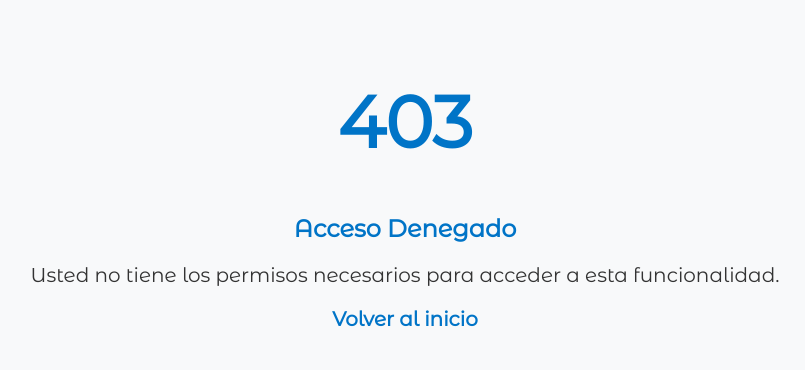
After one commit to AlanMC7650/AplicacionCertificados, a Flask app: template app/templates/Answers/no-found.html in a window 1280 px wide. The commit adds this page. Shown: the top 370 px of the page, without its empty margins (235-1040 px from the left). Run offline with Flask 3, Linux system fonts and the light colour scheme; the template is opened without the code that fills it, so the values that code supplies are empty.

Commit message:
feat(auth): login con control de roles y acceso total para desarrolladores
- Se implementó control de acceso basado en roles en funcionalidades relacionadas a usuarios (`rxls`, `qrscan`, etc.).
- Solo los usuarios con los roles correspondientes pueden ejecutar acciones protegidas.
- Para facilitar el desarrollo, se permite el acceso a todas las rutas a los usuarios con `rol_id=4` (`Desarrollador`).
- No todas las rutas están protegidas aún, para agilizar el trabajo durante el desarrollo.
- Se eliminó el archivo `insertar_usuarios.py` del repositorio y se añadió al `.gitignore`.
- Se agregaron y modificaron múltiples vistas y rutas para reflejar los cambios de autorización y control de acceso.

```diff
--- a/app/api/certificate/routes.py
+++ b/app/api/certificate/routes.py
@@ -16,10 +16,12 @@ from datetime import datetime
 import pandas as pd
 import os, shutil, zipfile
 from flask_login import login_user, logout_user, login_required, current_user
+from app.api.auth.utils import role_required
 
 
 @certificate_bp.route("/generar-certificados")
 @login_required
+@role_required(1, 4)
 def generar_certificados():
     folder = "temp_certificates"
     if os.path.exists(folder):
@@ -80,6 +82,7 @@ def generar_certificados():
 
 @certificate_bp.route("/enviar-certificado/<int:user_id>", methods=["GET", "POST"])
 @login_required
+@role_required(1, 4)
 def enviar_certificado(user_id):
     # Leer los datos del usuario
     with db.engine.connect() as conn:
@@ -147,6 +150,7 @@ def enviar_certificado(user_id):
 
 @certificate_bp.route("/enviar-certificados-todos", methods=["GET", "POST"])
 @login_required
+@role_required(1, 4)
 def enviar_certificados_todos():
     if request.method == "POST":
         asunto = request.form.get("asunto")
--- a/app/api/cursos/routes.py
+++ b/app/api/cursos/routes.py
@@ -2,6 +2,8 @@ from flask import Blueprint, request, jsonify, render_template
 from . import curso_bp
 from app.controllers import c_controller as crs
 from flask_login import login_user, logout_user, login_required, current_user
+from app.api.auth.utils import role_required
+
 
 @curso_bp.route("/", methods=["GET"])
 @login_required
--- a/app/api/eventos/routes.py
+++ b/app/api/eventos/routes.py
@@ -2,6 +2,7 @@ from flask import Blueprint, request, jsonify, render_template
 from . import evento_bp
 from app.controllers import e_controller as evt
 from flask_login import login_user, logout_user, login_required, current_user
+from app.api.auth.utils import role_required
 
 
 @evento_bp.route("/", methods=["GET"])
--- a/app/api/qrs/routes.py
+++ b/app/api/qrs/routes.py
@@ -5,6 +5,7 @@ from datetime import datetime
 from . import qrs_bp
 from app.controllers import u_controller as est  # Importa el controlador de estudiantes
 from flask_login import login_user, logout_user, login_required, current_user
+from app.api.auth.utils import role_required
 
 BASE_DIR = os.path.abspath(os.path.join(os.path.dirname(__file__), "../../static/qrs"))
 
--- a/app/api/qrscan/routes.py
+++ b/app/api/qrscan/routes.py
@@ -1,9 +1,11 @@
 from flask import render_template
 from . import qrscan_bp
 from flask_login import login_user, logout_user, login_required, current_user
+from app.api.auth.utils import role_required
 
 
 @qrscan_bp.route("/scanning")
 @login_required
+@role_required(2, 4)
 def scanning():
     return render_template("qrscan/scan.html")
--- a/app/api/rxls/routes.py
+++ b/app/api/rxls/routes.py
@@ -7,6 +7,7 @@ from app import db
 from app.models.user import Usuario
 from flask_login import login_required
 from .controller import crear_estudiantes_bulk
+from app.api.auth.utils import role_required
 
 ALLOWED_EXTENSIONS = {"xlsx", "xls", "csv"}
 
@@ -17,6 +18,7 @@ def allowed_file(filename):
 
 @rxls_bp.route("/", methods=["GET", "POST"])
 @login_required
+@role_required(1, 4)
 def index():
     tabla_html = None
 
--- a/app/api/usuarios/routes.py
+++ b/app/api/usuarios/routes.py
@@ -2,6 +2,8 @@ from flask import Blueprint, request, jsonify, render_template
 from . import usuario_bp
 from app.controllers import u_controller as est
 from flask_login import login_user, logout_user, login_required, current_user
+from app.api.auth.utils import role_required
+
 
 @usuario_bp.route("/estudiantes", methods=["GET"])
 @login_required
--- /dev/null
+++ b/app/templates/Answers/no-found.html
@@ -0,0 +1,58 @@
+<!DOCTYPE html>
+<html lang="es">
+<head>
+    <meta charset="UTF-8">
+    <meta name="viewport" content="width=device-width, initial-scale=1.0">
+    <title>403 - Acceso Denegado</title>
+    <link href="https://fonts.googleapis.com/css2?family=Montserrat+Alternates&display=swap" rel="stylesheet">
+    <style>
+        body {
+            font-family: 'Montserrat Alternates', sans-serif;
+            padding: 20px;
+            background-color: #f8f9fa;
+            text-align: center;
+        }
+
+        .curso-contenido {
+            max-width: 900px;
+            margin: auto;
+        }
+
+        h1 {
+            color: #0074c7;
+            font-size: 72px;
+            margin-top: 50px;
+        }
+
+        h2 {
+            color: #0074c7;
+            margin-top: 30px;
+            font-family: 'Montserrat Alternates', sans-serif;
+        }
+
+        p {
+            font-size: 20px;
+            margin: 20px 0;
+            color: #333;
+        }
+
+        a {
+            color: #0074c7;
+            text-decoration: none;
+            font-weight: bold;
+        }
+
+        a:hover {
+            text-decoration: underline;
+        }
+    </style>
+</head>
+<body>
+    <div class="curso-contenido">
+        <h1>403</h1>
+        <h2>Acceso Denegado</h2>
+        <p>Usted no tiene los permisos necesarios para acceder a esta funcionalidad.</p>
+        <p><a href="{{ url_for('auth.dashboard') }}">Volver al inicio</a></p>
+    </div>
+</body>
+</html>
--- a/app/templates/Expositor/expositor.html
+++ b/app/templates/Expositor/expositor.html
@@ -13,8 +13,10 @@
     <img src="{{url_for('static', filename='images/logo-unesco.png')}}" alt="unesco_logo" class="logo">
     <h1>GESTIÓN EXPOSITOR</h1>
     <div class="top-actions">
-      <button>Expositor</button>
-      <button>Cerrar Sesion</button>
+      <form action="/auth/logout" method="POST">
+        <button>Expositor</button>
+        <button type="submit">Cerrar Sesion</button>
+      </form>
     </div>
     <img src="{{url_for('static', filename='images/umsalogo.png')}}" alt="umsa_logo" class="logo-der">
   </div>
--- a/app/templates/dashboard.html
+++ b/app/templates/dashboard.html
@@ -4,7 +4,7 @@
   <meta charset="UTF-8">
   <title>Gestión Estudiante</title>
   <link href="https://fonts.googleapis.com/css2?family=Montserrat+Alternates:wght@400;600;700&display=swap" rel="stylesheet">
-  <link rel="stylesheet" href="{{ url_for('static', filename='css/style.css') }}">
+  <link rel="stylesheet" href="{{ url_for('static', filename='css/styleinicio.css') }}">
 </head>
 <body>
   <div class="top-bar">
```
Also changed, not shown: app/api/auth/routes.py (+21 -6 lines), app/api/auth/utils.py (+18 -1 lines), app/api/inscripciones/routes.py (+36 -21 lines), app/api/ponente/routes.py (+10 -6 lines), app/templates/Coordinador/indexCoordinador.html (+5 -2 lines), app/templates/Estudiante/Estudiante.html (+4 -3 lines), insertar_usuarios.py (deleted, +0 -61 lines), 1 other file.
